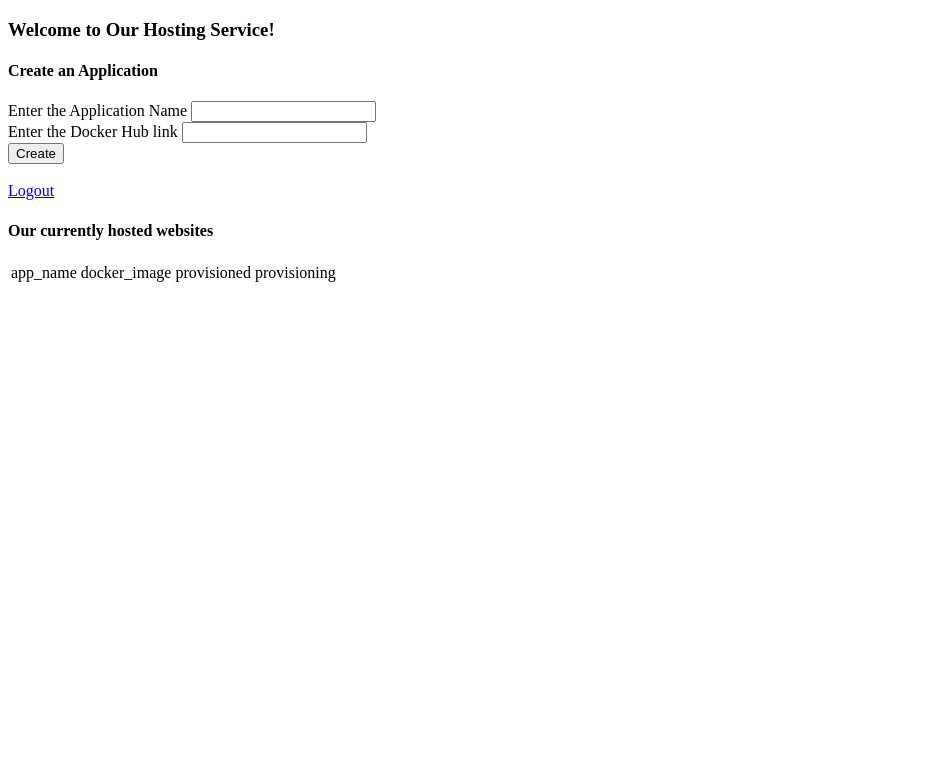
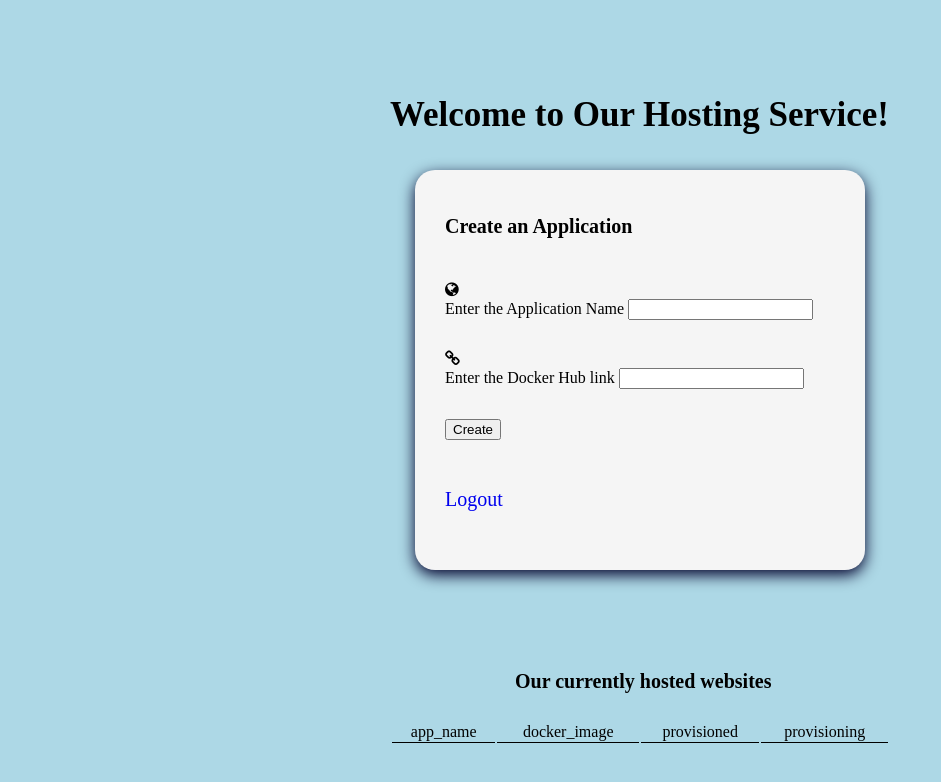
Before and after one commit to divyashk/Load-Balanced-PAAS, a Flask app: page / in a window 1280 px wide. Shown: the top 782 px of the page, without its empty margins (0-941 px from the left). Run offline with Flask 2, Linux system fonts and the light colour scheme; the visitor is signed in with stand-in values (Sample User, id 1); data that the repository does not hold is empty; parts of the project's set-up code (start-up, migrations or seed data) failed here and were passed over.

Commit message:
Added frontend

```diff
--- /dev/null
+++ b/priyam/static/css/index.css
@@ -0,0 +1,52 @@
+.container
+{
+    margin-left: 25px;
+}
+.box
+{
+    position: relative;
+    margin-top: 20px;
+    margin-left: 30px;
+    padding-top: 10px;
+    color: black;
+}
+
+h3
+{
+    font-size: 35px;
+}
+
+h4
+{
+    font-size: 20px;
+    margin-left: 25%;
+}
+h5
+{
+    font-size: 20px;
+    margin-left: 30px;
+    padding-top: 10%;
+}
+
+.websites
+{
+    position: relative;
+    margin-top: 20%;
+}
+
+table
+{
+    width: 100%;
+}
+
+th
+{
+    height: 70px;
+    border-bottom: 1px solid black;
+}
+
+td
+{
+    text-align: center;
+    border-bottom: 1px solid black;
+}
--- /dev/null
+++ b/priyam/static/css/main.css
@@ -0,0 +1,33 @@
+body
+{
+    max-width: 500px;
+    margin: auto;
+    padding-top: 60px;
+    font-family: 'Times New Roman', Times, serif;
+    background-color: lightblue;
+    background-size: 100%;
+}
+
+.container
+{
+    position: relative;
+    width: 450px;
+    height: 400px;
+    background: whitesmoke;
+    border-radius: 20px;
+    box-shadow: 0 5px 15px rgb(1, 1, 44);
+}
+
+a {
+    font-size: 20px;
+  }
+
+  /* visited link */
+  a:visited {
+    color: blue;
+  }
+
+  /* mouse over link */
+  a:hover {
+    color: green;
+  }
--- a/priyam/templates/base/layout.html
+++ b/priyam/templates/base/layout.html
@@ -1,18 +1,27 @@
 <!DOCTYPE html>
 <html lang="en">
+
 <head>
     <meta charset="UTF-8">
     <meta http-equiv="X-UA-Compatible" content="IE=edge">
     <meta name="viewport" content="width=device-width, initial-scale=1.0">
-    <title>Welcome</title>
+    <link rel="stylesheet" href="/static/css/main.css">
+    <link rel="stylesheet" href="https://stackpath.bootstrapcdn.com/font-awesome/4.7.0/css/font-awesome.min.css">
+
     {% block css %}
+    <title>App Name</title>
     {% endblock %}
 </head>
+
 <body>
+    <div id="header">
+    </div>
+
     {% block body %}
     {% endblock %}
 
     {% block script %}
     {% endblock %}
 </body>
+
 </html>
--- a/priyam/templates/index.html
+++ b/priyam/templates/index.html
@@ -1,31 +1,47 @@
 {% extends 'base/layout.html' %}
+{% block css %}
+<link rel="stylesheet" href="/static/css/index.css">
+<title>App Name</title>
+{% endblock %}
 {% block body %}
 
 <h3> Welcome to Our Hosting Service! </h3>
 
 <div id="create-application">
-    <h4> Create an Application </h4>
+    <div class="container">
+        <h5> Create an Application </h5>
         <form id="create-application-form">
+            <div class="box">
+                <div class="icon"><i class="fa fa-globe" aria-hidden="true"></i></div>
                 <div class="form-group">
                     <label for="app_name"> Enter the Application Name </label>
                     <input name="app_name" id="app_name" required>
                 </div>
+            </div>
+            <div class="box">
+                <div class="icon"><i class="fa fa-link" aria-hidden="true"></i></div>
                 <div class="form-group">
                     <label for="docker_image"> Enter the Docker Hub link </label>
                     <input name="docker_image" id="docker_image" required>
                 </div>
+            </div>
+            <div class="box">
                 <div class="form-group">
                     <button type="submit"> Create </button>
                 </div>
+            </div>
         </form>
+        <br>
+        <div class="box">
+            <div class="goto-logout-page">
+                <a href="/logout" style="text-decoration:none"> Logout </a>
             </div>
-
-<br>
-<div class="goto-logout-page">
-    <a href="/logout"> Logout </a>
+        </div>
+    </div>
 </div>
 
 
+<div class="websites">
     <h4> Our currently hosted websites </h4>
 
     <table>
@@ -47,6 +63,7 @@
             {% endfor %}
         </tbody>
     </table>
+</div>
 
 {% endblock %}
 
```
Also changed, not shown: priyam/static/css/login.css (added, +39 -0 lines), priyam/static/css/register.css (added, +23 -0 lines), priyam/templates/login.html (+21 -4 lines), priyam/templates/register.html (+21 -2 lines). Lines whose indentation alone changed are shown as unchanged.
